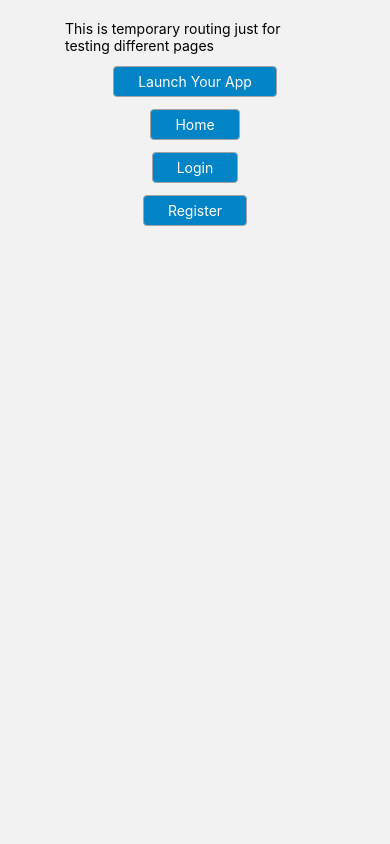
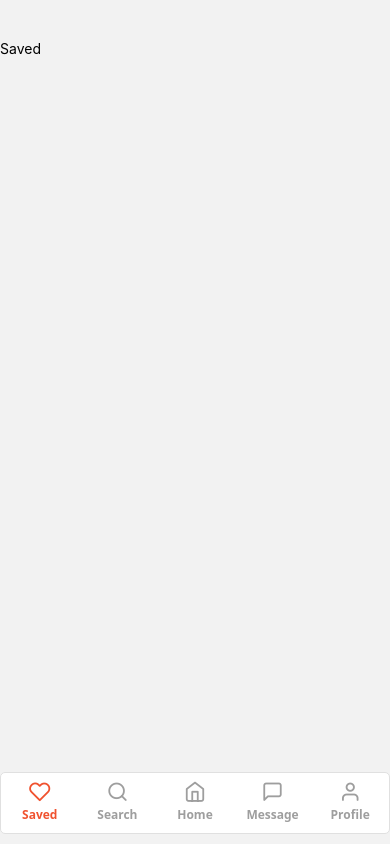
Before and after one commit to Aarav-Mahto/edu-kuran-frontend, a React Native app: screen /Tabs in a window 390 px wide. Built offline with nearby package versions, Linux system fonts and the light colour scheme.

Commit message:
Tab Bar Created

```diff
--- a/App.tsx
+++ b/App.tsx
@@ -11,6 +11,7 @@ import {
   SafeAreaInsetsContext,
   useSafeAreaInsets,
 } from 'react-native-safe-area-context';
+import TabNavigator from '~/pages/Tabs/TabNavigator';
 
 const Stack = createNativeStackNavigator<RootStackParamList>();
 
@@ -18,10 +19,8 @@ export default function App() {
   return (
     <SafeAreaProvider>
       <NavigationContainer>
-        <Stack.Navigator initialRouteName="abc">
-          <Stack.Screen name="abc" component={TempNavigation} options={{ headerShown: false }} />
-          <Stack.Screen name="Home" component={HeroPage} options={{ headerShown: false }} />
-          <Stack.Screen name="Details" component={HeroPage} options={{ headerShown: false }} />
+        <Stack.Navigator initialRouteName="Tabs">
+          <Stack.Screen name="Tabs" component={TabNavigator} options={{ headerShown: false }} />
         </Stack.Navigator>
       </NavigationContainer>
     </SafeAreaProvider>
--- a/package.json
+++ b/package.json
@@ -12,6 +12,7 @@
   },
   "dependencies": {
     "@expo/metro-runtime": "~5.0.4",
+    "@react-navigation/bottom-tabs": "^7.4.4",
     "@react-navigation/native": "^7.1.16",
     "@react-navigation/native-stack": "^7.3.23",
     "axios": "^1.11.0",
--- /dev/null
+++ b/src/pages/Tabs/HomeScreen.tsx
@@ -0,0 +1,12 @@
+import React from 'react'
+import { Text, View } from "react-native";
+
+const HomeScreen = () => {
+  return (
+    <View>
+        <Text>Home Screen</Text>
+    </View>
+  )
+}
+
+export default HomeScreen
--- /dev/null
+++ b/src/pages/Tabs/Message.tsx
@@ -0,0 +1,16 @@
+import { Text, View } from "react-native";
+import { SafeAreaView } from 'react-native-safe-area-context';
+
+const Message = () => {
+  return (
+    <SafeAreaView>
+      <View>
+       <Text>
+        Message
+      </Text>
+      </View>
+    </SafeAreaView>
+  )
+}
+
+export default Message;
--- /dev/null
+++ b/src/pages/Tabs/Profile.tsx
@@ -0,0 +1,16 @@
+import React from 'react'
+import { View,Text, SafeAreaView } from "react-native";
+
+const Profile = () => {
+  return (
+    <SafeAreaView className='mt-10'>
+      <View>
+        <Text>
+          Profile
+        </Text>
+      </View>
+    </SafeAreaView>
+  );
+}
+
+export default Profile
--- /dev/null
+++ b/src/pages/Tabs/Saved.tsx
@@ -0,0 +1,14 @@
+import React from 'react'
+import { SafeAreaView, Text, View } from "react-native";
+
+const Saved = () => {
+  return (
+    <SafeAreaView className="mt-10">
+      <View>
+        <Text>Saved</Text>
+      </View>
+    </SafeAreaView>
+  )
+}
+
+export default Saved
--- /dev/null
+++ b/src/pages/Tabs/Search.tsx
@@ -0,0 +1,15 @@
+import React from 'react'
+import { View,Text, SafeAreaView } from "react-native";
+
+const Search = () => {
+  return (
+    <SafeAreaView className="mt-10">
+      <View>
+        <Text>Search</Text>
+      </View>
+    </SafeAreaView>
+
+  )
+}
+
+export default Search
--- /dev/null
+++ b/src/pages/Tabs/TabNavigator.tsx
@@ -0,0 +1,67 @@
+import { createBottomTabNavigator } from "@react-navigation/bottom-tabs";
+import Icon from 'react-native-vector-icons/Feather';
+import Message from "./Message";
+import Search from "./Search";
+import Saved from "./Saved";
+import Profile from "./Profile";
+import HeroPage from "../hero-page/heroPage";
+
+const Tab = createBottomTabNavigator();
+
+const TabNavigator = () => {
+  return (
+    <Tab.Navigator
+      screenOptions={({ route }) => ({
+        headerShown: false,
+        tabBarStyle: {
+                    backgroundColor: '#ffffff',
+                    borderRadius: 5,
+                    marginBottom: 10,
+                    height: 62,
+                    position: 'absolute',
+                    overflow: 'hidden',
+                    borderWidth: 1,
+                    borderColor: '#e0e0e0',
+                },
+        tabBarLabelStyle: {
+          fontSize: 12,
+          fontWeight: '600',
+        },
+        tabBarActiveTintColor: '#F0522F',
+        tabBarInactiveTintColor: '#9e9e9e',
+        tabBarIcon: ({ focused, color, size }) => {
+          let iconName: string = '';
+          let isHome = route.name === 'Home';
+
+          switch (route.name) {
+            case 'Home':
+              iconName = 'home';
+              break;
+            case 'Message':
+              iconName = 'message-square';
+              break;
+            case 'Search':
+              iconName = 'search';
+              break;
+            case 'Saved':
+              iconName = 'heart';
+              break;
+            case 'Profile':
+              iconName = 'user';
+              break;
+          }
+
+          return <Icon name={iconName} size={22} color={color} />;
+        },
+      })}
+    >
+      <Tab.Screen name="Saved" component={Saved} />
+      <Tab.Screen name="Search" component={Search} />
+      <Tab.Screen name="Home" component={HeroPage} />
+      <Tab.Screen name="Message" component={Message} />
+      <Tab.Screen name="Profile" component={Profile} />
+    </Tab.Navigator>
+  );
+};
+
+export default TabNavigator;
--- a/src/types/navigation.ts
+++ b/src/types/navigation.ts
@@ -2,5 +2,6 @@ export type RootStackParamList = {
     abc: undefined;
     Home: undefined;
     Details: undefined;
+    Tabs: undefined;
     //Details: { id: number }; //It say your Details screen should receive an id
 };
```
Also changed, not shown: 1 other file (tests, documents, lock files or other folders).
